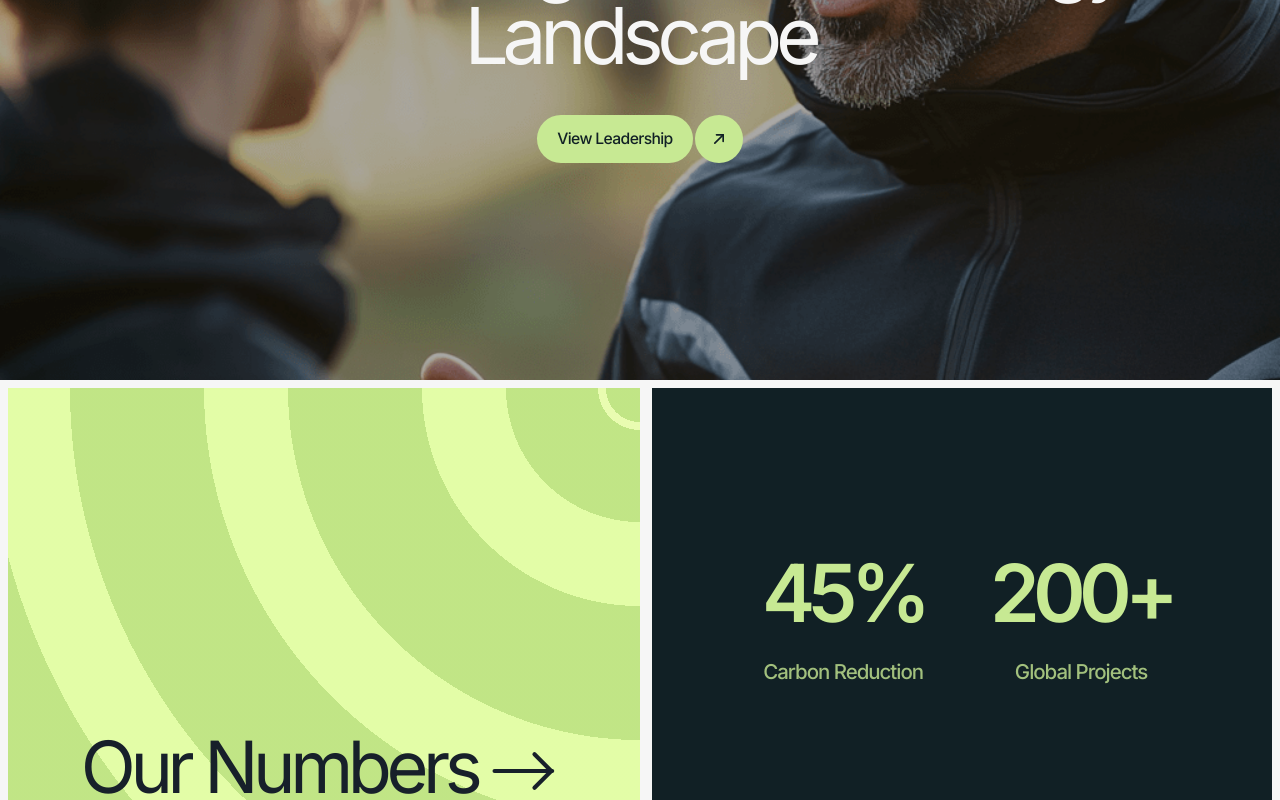
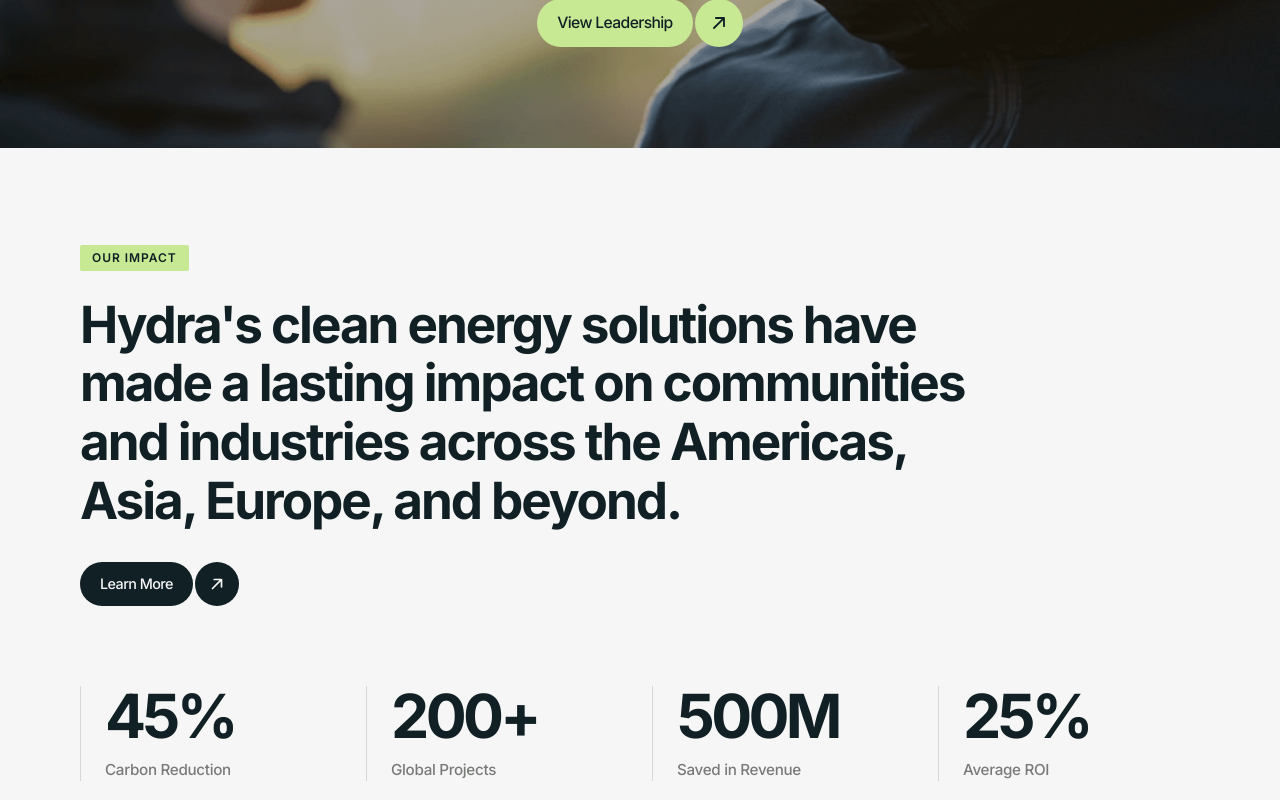
Before and after one commit to jo-ltk/joseph-co-cleaning-website, a Next.js app: page / in a window 1280 px wide. Shown: the part 2000-2800 px from the top of the page. Built offline with nearby package versions, Linux system fonts and the light colour scheme.

Commit message:
Update LeadershipSpotlightSection layout to match design

```diff
--- a/components/LeadershipSpotlightSection.tsx
+++ b/components/LeadershipSpotlightSection.tsx
@@ -1,9 +1,10 @@
 import Image from "next/image";
+import { ArrowUpRight } from "@phosphor-icons/react/dist/ssr";
 
 export default function LeadershipSpotlightSection() {
   return (
     <section className="relative bg-aztec">
-      <div className="relative mx-auto h-[520px] w-full overflow-hidden md:h-[640px] xl:h-[752px]">
+      <div className="relative mx-auto h-[400px] w-full overflow-hidden md:h-[460px] xl:h-[520px]">
         <Image
           src="/coach-conversation.png"
           alt="Two people in conversation"
@@ -18,9 +19,8 @@
         <div className="absolute inset-0 flex items-center justify-center px-6">
           <div className="flex max-w-[980px] flex-col items-center text-center">
             <h2 className="font-sans text-[2.45rem] font-normal leading-[0.98] tracking-[-0.08em] text-wild-sand sm:text-[3.2rem] md:text-[4.2rem] xl:text-[4.9rem]">
-              <span className="block">Discover the Leaders Who Are</span>
-              <span className="block">Transforming the Clean Energy</span>
-              <span className="block">Landscape</span>
+              <span className="block">Discover the Leaders Transforming</span>
+              <span className="block">the Clean Energy Landscape</span>
             </h2>
 
             <div className="mt-10 flex items-center gap-[2px]">
@@ -35,80 +35,64 @@
                 aria-label="View Leadership"
                 className="inline-flex h-[48px] w-[48px] items-center justify-center rounded-full bg-yellow-green text-aztec transition-transform duration-300 hover:translate-x-[2px]"
               >
-                <svg
-                  viewBox="0 0 24 24"
-                  aria-hidden="true"
-                  className="h-5 w-5"
-                  fill="none"
-                  stroke="currentColor"
-                  strokeWidth="2"
-                  strokeLinecap="round"
-                  strokeLinejoin="round"
-                >
-                  <path d="M7 17 17 7" />
-                  <path d="M9 7h8v8" />
-                </svg>
+                <ArrowUpRight size={20} weight="bold" />
               </a>
             </div>
           </div>
         </div>
       </div>
 
-      <div className="grid gap-[12px] bg-wild-sand px-2 pb-2 pt-2 lg:grid-cols-[1.02fr_1fr]">
-        <article className="relative min-h-[320px] overflow-hidden bg-yellow-green md:min-h-[430px] xl:min-h-[758px]">
-          <div
-            aria-hidden="true"
-            className="absolute inset-0 opacity-95"
-            style={{
-              backgroundImage:
-                "radial-gradient(circle at 100% 0%, transparent 0 34px, rgba(238,255,181,0.95) 34px 42px, transparent 42px 108px), repeating-radial-gradient(circle at 100% 0%, rgba(192,228,132,0.92) 0 92px, rgba(192,228,132,0.92) 92px 134px, rgba(231,255,170,0.92) 134px 176px, rgba(231,255,170,0.92) 176px 218px)",
-            }}
-          />
+      <div className="bg-wild-sand px-6 py-14 md:px-12 md:py-20 xl:px-20 xl:py-24">
+        {/* Impact statement */}
+        <div className="mx-auto max-w-[1280px]">
+          <span className="mb-6 inline-block rounded-sm bg-yellow-green px-3 py-1 font-sans text-[0.75rem] font-semibold uppercase tracking-[0.08em] text-aztec">
+            Our Impact
+          </span>
 
-          <div className="relative flex h-full items-center justify-center px-8 py-16">
-            <div className="flex items-center gap-3 text-[#17202a]">
-              <h3 className="font-sans text-[2.5rem] font-normal leading-none tracking-[-0.075em] sm:text-[3.3rem] md:text-[4.2rem] xl:text-[4.5rem]">
-                Our Numbers
+          <h3 className="max-w-[900px] font-sans text-[1.8rem] font-bold leading-[1.15] tracking-[-0.04em] text-aztec sm:text-[2.2rem] md:text-[2.8rem] xl:text-[3.2rem]">
+            Hydra&apos;s clean energy solutions have made a lasting impact on
+            communities and industries across the Americas, Asia, Europe,
+            and beyond.
           </h3>
-              <svg
-                viewBox="0 0 80 56"
-                aria-hidden="true"
-                className="mt-2 h-[34px] w-[52px] md:h-[42px] md:w-[64px] xl:h-[52px] xl:w-[78px]"
-                fill="none"
-                stroke="currentColor"
-                strokeWidth="4.5"
-                strokeLinecap="round"
-                strokeLinejoin="round"
+
+          <div className="mt-8 flex items-center gap-[2px]">
+            <a
+              href="#"
+              className="inline-flex h-[44px] items-center rounded-full bg-aztec px-5 font-sans text-[0.9rem] font-medium tracking-[-0.04em] text-wild-sand"
             >
-                <path d="M4 28h62" />
-                <path d="m47 10 18 18-18 18" />
-              </svg>
+              Learn More
+            </a>
+            <a
+              href="#"
+              aria-label="Learn More"
+              className="inline-flex h-[44px] w-[44px] items-center justify-center rounded-full bg-aztec text-wild-sand transition-transform duration-300 hover:translate-x-[2px]"
+            >
+              <ArrowUpRight size={18} weight="bold" />
+            </a>
           </div>
         </div>
-        </article>
 
-        <article className="grid min-h-[320px] grid-cols-2 bg-aztec px-8 py-10 text-yellow-green md:min-h-[430px] md:px-12 md:py-14 xl:min-h-[758px] xl:px-[72px] xl:py-[86px]">
+        {/* Stats row */}
+        <div className="mx-auto mt-14 grid max-w-[1280px] grid-cols-2 gap-6 md:mt-20 md:grid-cols-4">
           {[
             { value: "45%", label: "Carbon Reduction" },
             { value: "200+", label: "Global Projects" },
             { value: "500M", label: "Saved in Revenue" },
-            { value: "25%", label: "Average Roi" },
+            { value: "25%", label: "Average ROI" },
           ].map((item) => (
             <div
               key={item.label}
-              className="flex items-center justify-center px-4 py-8 md:px-6 md:py-10"
+              className="border-l border-aztec/15 pl-5 md:pl-6"
             >
-              <div className="text-center">
-                <p className="font-sans text-[3rem] font-semibold leading-none tracking-[-0.085em] sm:text-[4rem] md:text-[4.6rem] xl:text-[5rem]">
+              <p className="font-sans text-[2.4rem] font-bold leading-none tracking-[-0.06em] text-aztec sm:text-[3rem] md:text-[3.4rem] xl:text-[3.8rem]">
                 {item.value}
               </p>
-                 <p className="mt-6 font-sans text-[1rem] font-medium tracking-[-0.05em] text-yellow-green/80 md:text-[1.2rem] xl:text-[1.28rem]">
+              <p className="mt-3 font-sans text-[0.85rem] font-medium tracking-[-0.02em] text-xanadu md:text-[0.95rem]">
                 {item.label}
               </p>
             </div>
+          ))}
         </div>
-          ))}
-        </article>
       </div>
     </section>
   );
```
Lines whose indentation alone changed are shown as unchanged.
